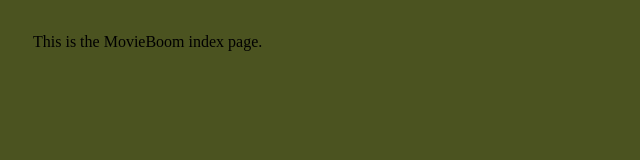
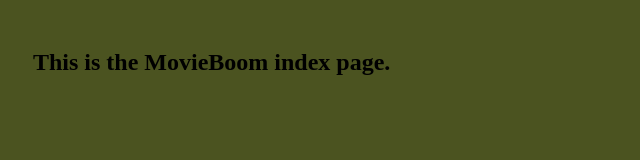
Before and after one commit to rosswyman/movie_api, a website: page index.html in a window 1280 px wide. Shown: the whole page, without its empty margins (0-640 px from the left). Drawn offline with Linux system fonts and the light colour scheme.

Commit message:
Update index.html
Small style change

```diff
--- a/index.html
+++ b/index.html
@@ -5,9 +5,9 @@
     <meta name="viewport" content="width=device-width">
     <title>Welcome to MovieBoom</title>
     <link href="css/styles.css" rel="stylesheet" type="text/css" />
-  </head>
+   </head>
   <body>
-    This is the MovieBoom index page.
+    <h1>This is the MovieBoom index page.</h1>
     <script src="js/scripts.js"></script>
   </body>
 </html>
```
